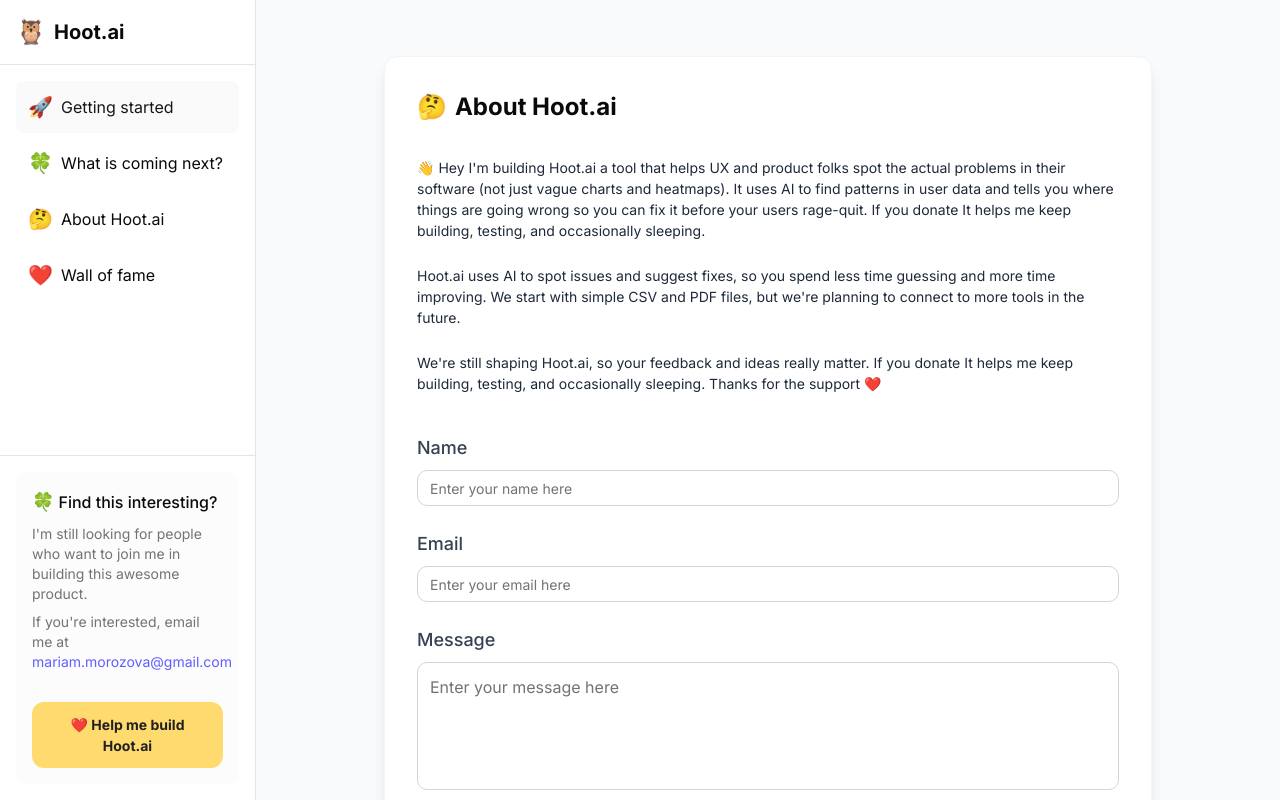
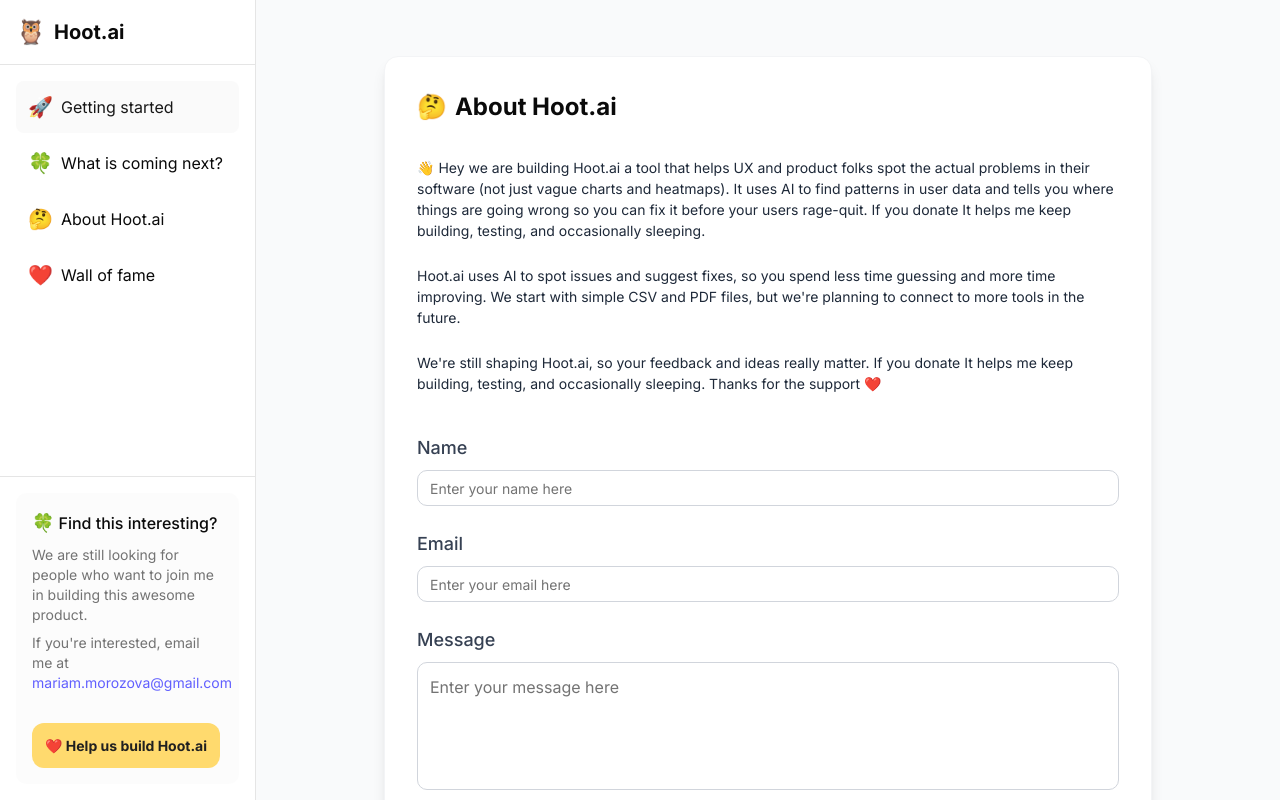
Before and after one commit to mar4ik/hootai, a Next.js app: page /about in a window 1280 px wide. Built offline with nearby package versions, Linux system fonts and the light colour scheme; no server answers.

Commit message:
text changes

```diff
--- a/src/components/about.tsx
+++ b/src/components/about.tsx
@@ -60,7 +60,7 @@
 
         <div className="space-y-4 sm:space-y-6 mb-8 sm:mb-10">
           <h2 className="text-[14px] text-gray-800 font-normal">
-          👋 Hey I&apos;m building Hoot.ai a tool that helps UX and product folks spot the actual problems in their software (not just vague charts and heatmaps). It uses AI to find patterns in user data and tells you where things are going wrong  so you can fix it before your users rage-quit.
+          👋 Hey we are building Hoot.ai a tool that helps UX and product folks spot the actual problems in their software (not just vague charts and heatmaps). It uses AI to find patterns in user data and tells you where things are going wrong  so you can fix it before your users rage-quit.
 
 If you donate It helps me keep building, testing, and occasionally sleeping.
             {/* It all started with a mission to help anyone building amazing products quickly
@@ -147,7 +147,7 @@
                 margin: '1em auto',
                 cursor: 'pointer'
               }}>
-                ❤️ Help me build Hoot.ai
+                ❤️ Help us build Hoot.ai
             </button>
             </a>
 
--- a/src/components/sidebar.tsx
+++ b/src/components/sidebar.tsx
@@ -128,7 +128,7 @@
               <span className="text-lg">🍀</span> Find this interesting?
             </h3>
             <p className="text-sm text-muted-foreground">
-              I&apos;m still looking for people who want to join me in building this awesome product.
+              We are still looking for people who want to join me in building this awesome product.
             </p>
             <p className="text-sm text-muted-foreground mb-4">
               If you&apos;re interested, email me at{" "}
@@ -148,7 +148,7 @@
                 marginTop: '1em',
                 cursor: 'pointer'
               }}>
-                ❤️ Help me build Hoot.ai
+                ❤️ Help us build Hoot.ai
             </button>
             </a>
 
```
